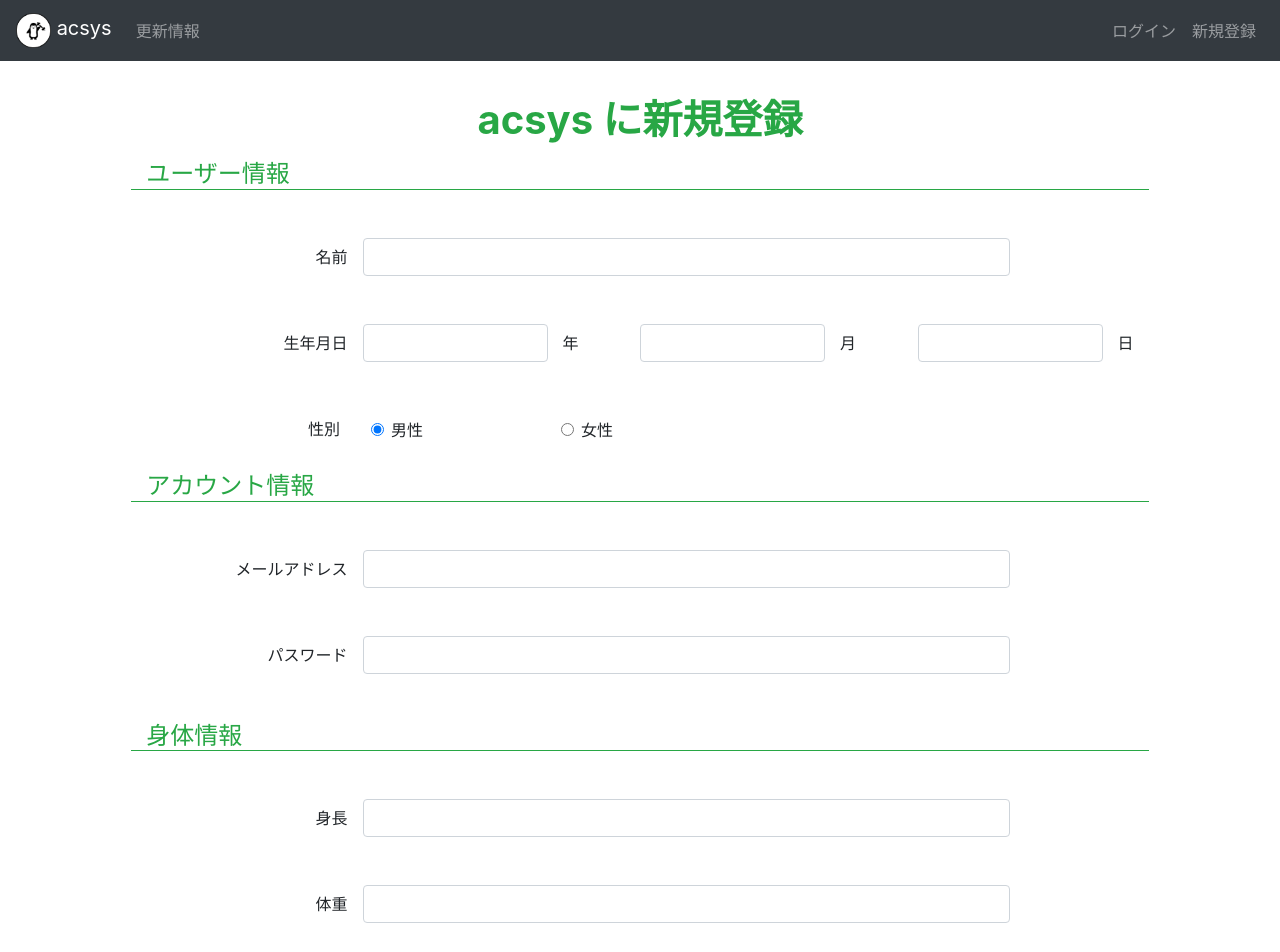
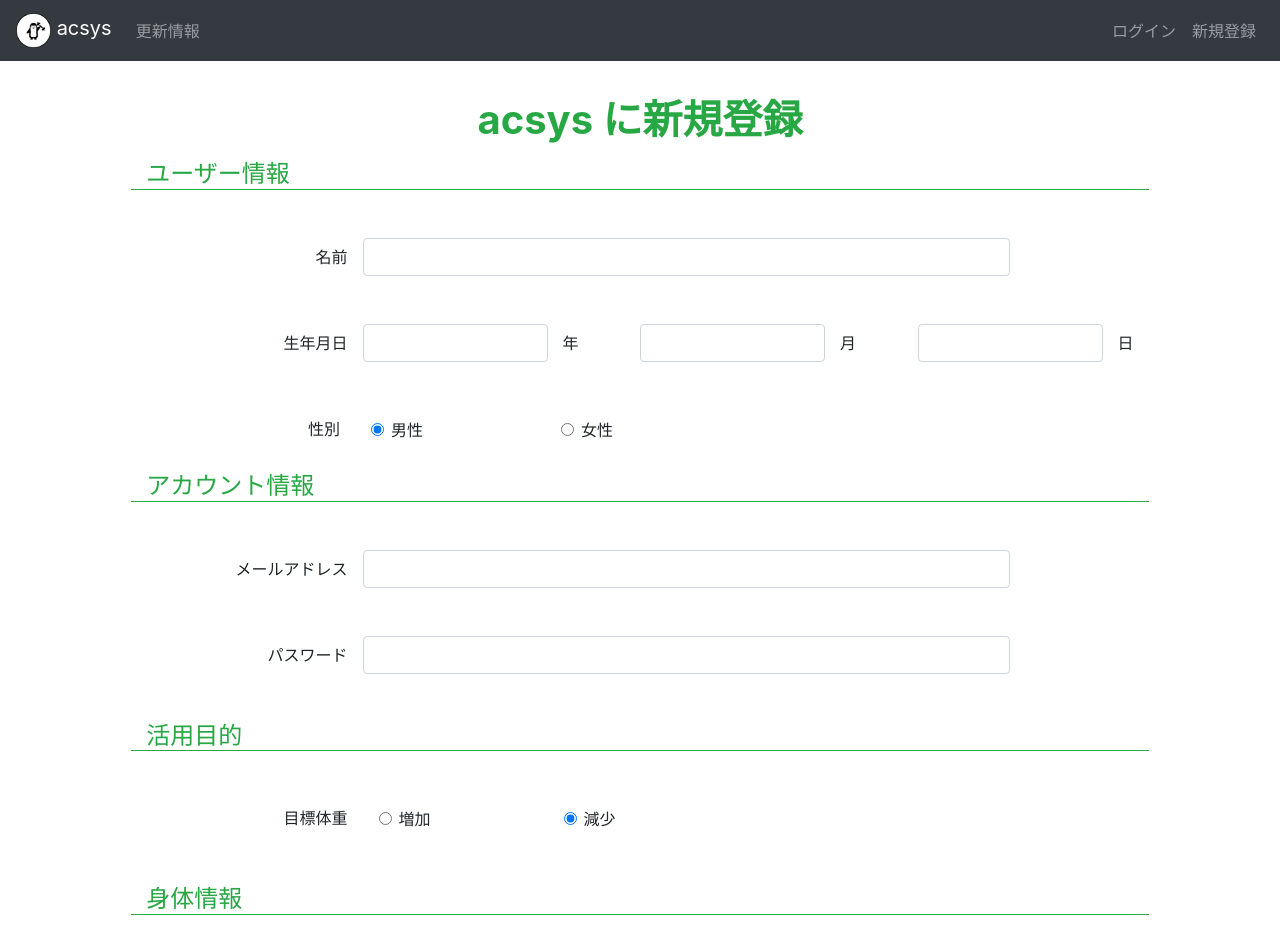
Before and after one commit to ASO1701028/acsysproject, a Vue app: page /signup in a window 1280 px wide. Shown: the top 952 px of the page. Built offline with nearby package versions, Linux system fonts and the light colour scheme; what v-calendar would draw is missing.

Commit message:
add 目標体重登録

```diff
--- a/src/components/UserChange.vue
+++ b/src/components/UserChange.vue
@@ -25,6 +25,17 @@
 <!--            <p class="text-danger text-center h5 col-9">-->
 <!--                {{ ChangeValidation.ChangePasswordResult }}-->
 <!--            </p>-->
+
+            <h4 class="text-success border-bottom border-success mt-5 mb-5 col-11 text-left mx-auto">体重の目標</h4>
+            <div class="form-group row mx-auto mt-5">
+                <label id="purpose" class="col-3 col-form-label text-right">体重の目標</label><p>
+                <div class="form-check mt-2 ml-3 col-2">
+                    <input class="form-check-input" type="radio" name="purpose" id="increase" value="増加" v-model="form.account_purpose">増加
+                </div>
+                <div class="form-check mt-2 col-2">
+                    <input class="form-check-input" type="radio" name="purpose" id="decrease" value="減少" v-model="form.account_purpose" checked="checked">減少
+                </div>
+            </div>
 
             <h4 class="text-success border-bottom border-success mt-5 mb-5 col-11 text-left mx-auto">身体情報</h4>
 
@@ -130,6 +141,10 @@
 
 
                 this.post_data = {
+
+                    //目的のラジオボタン
+                    account_purpose:array.account_purpose,
+
                     account_height: Number(array.account_height),
                     account_weight: Number(array.account_weight),
                     account_level: array.account_level,
--- a/src/components/UserSignUp.vue
+++ b/src/components/UserSignUp.vue
@@ -64,6 +64,25 @@
             <p class="text-danger text-center h5 col-9">
                 {{ SignupValidation.SignupPasswordResult }}
             </p>
+
+            <!-- 目標体重 -->
+            <h4 class="text-success border-bottom border-success mt-5 mb-5 col-11 text-left mx-auto">活用目的</h4>
+            <div class="form- row mx-auto mt-5">
+                <label id="purpose" class="col-3 col-form-label text-right">目標体重</label><p>
+                <div class="form-check mt-2 ml-3 col-2">
+                    <input class="form-check-input" type="radio" name="purpose" id="increase" value="増加" v-model="form.account_purpose">
+                    <label class="form-check-label" for="male">増加</label>
+                </div>
+                <div class="form-check mt-2 col-2">
+                    <input class="form-check-input" type="radio" name="purpose" id="decrease" value="減少" v-model="form.account_purpose" checked="checked">
+                    <label class="form-check-label" for="female">減少</label>
+                </div>
+            </div>
+            <p class="text-danger text-center h5 col-9">
+                {{ SignupValidation.SignupPasswordResult }}
+            </p>
+
+
 
             <h4 class="text-success border-bottom border-success mt-5 mb-5 col-11 text-left mx-auto">身体情報</h4>
 
@@ -144,6 +163,7 @@
                 account_level: '',
                 account_address: '',
                 account_pass: '',
+                account_purpose:'',
             }
             return {
                 form: {
@@ -158,6 +178,7 @@
                     account_level: '',
                     account_address: '',
                     account_pass: '',
+                    account_purpose:'減少',
                 },
                 post_data: post_data,
                 input_data: [],
@@ -204,6 +225,9 @@
                     account_address: array.account_address,
                     account_pass: array.account_pass,
                     account_token:newToken,
+
+                    //体重の目標
+                    account_purpose: array.account_purpose,
 
                 }
                 const json_data = JSON.stringify(this.post_data)
```
